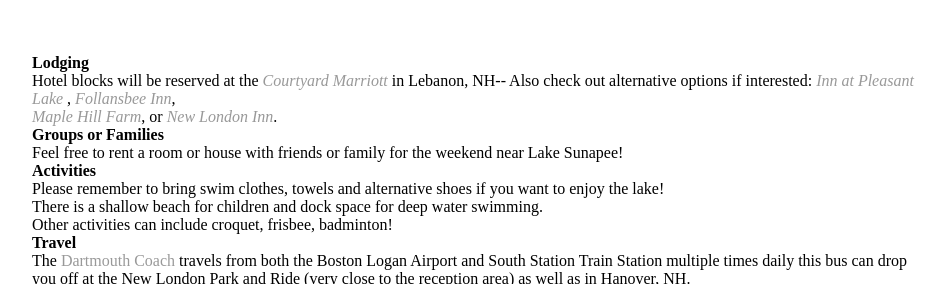
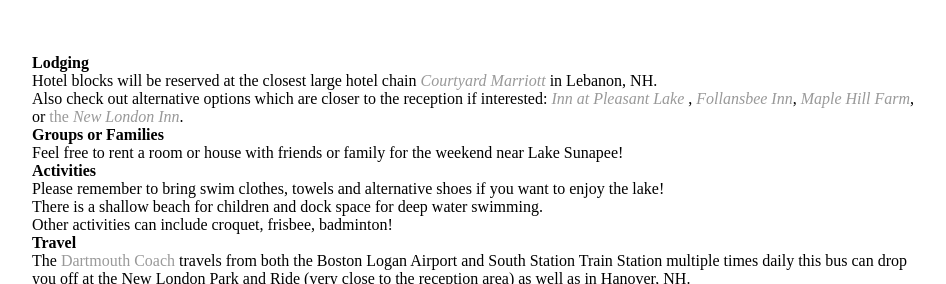
Before and after one commit to Anne-and-Franz/FranzAnne.github.io, a Jekyll site: the page built from blog/index.html, in a window 1280 px wide, cut to the strip 456-740 px from the top of the page. Shown: the whole strip, without its empty margins (160-1106 px from the left). Built offline with Jekyll 4.4.1, drawn with Linux system fonts in a browser that asks for light colours.

Commit message:
Update index.html

```diff
--- a/blog/index.html
+++ b/blog/index.html
@@ -10,11 +10,11 @@
 	  {% endfor %}
 	</ul><br>
 		<strong>Lodging</strong><br>
-Hotel blocks will be reserved at the <a href="https://www.marriott.com/meeting-event-hotels/group-corporate-travel/groupCorp.mi?resLinkData=Howard%20Lichtner%20Wedding%5Elebcy%60HLWHLWA%7CHLWHLWB%60149.00%60USD%60false%604%60;LEBRI%60HLWHLWA%60149.00%60USD%60false%604%608/10/18%608/12/18%607/10/18&app=resvlink&stop_mobi=yes"><i>Courtyard Marriott</i></a> in Lebanon, NH--
+Hotel blocks will be reserved at the closest large hotel chain <a href="https://www.marriott.com/meeting-event-hotels/group-corporate-travel/groupCorp.mi?resLinkData=Howard%20Lichtner%20Wedding%5Elebcy%60HLWHLWA%7CHLWHLWB%60149.00%60USD%60false%604%60;LEBRI%60HLWHLWA%60149.00%60USD%60false%604%608/10/18%608/12/18%607/10/18&app=resvlink&stop_mobi=yes"><i>Courtyard Marriott</i></a> in Lebanon, NH.<br>
 
 
-Also check out alternative options if interested: <a href="https://innatpleasantlake.com"><i>Inn at Pleasant Lake</i></a> , <a href="https://follansbeeinn.com"><i> Follansbee Inn</i></a>,<br>
-<a href="http://www.maplehillfarm.com"><i>Maple Hill Farm</i></a>, or <a href="http://www.thenewlondoninn.com"><i>New London Inn</i></a>.<br>
+Also check out alternative options which are closer to the reception if interested: <a href="https://innatpleasantlake.com"><i>Inn at Pleasant Lake</i></a> , <a href="https://follansbeeinn.com"><i> Follansbee Inn</i></a>,
+<a href="http://www.maplehillfarm.com"><i>Maple Hill Farm</i></a>, or <a href="http://www.thenewlondoninn.com"> the <i>New London Inn</i></a>.<br>
 
 <strong>Groups or Families</strong><br>
 Feel free to rent a room or house with friends or family for the weekend near Lake Sunapee!<br>
```
